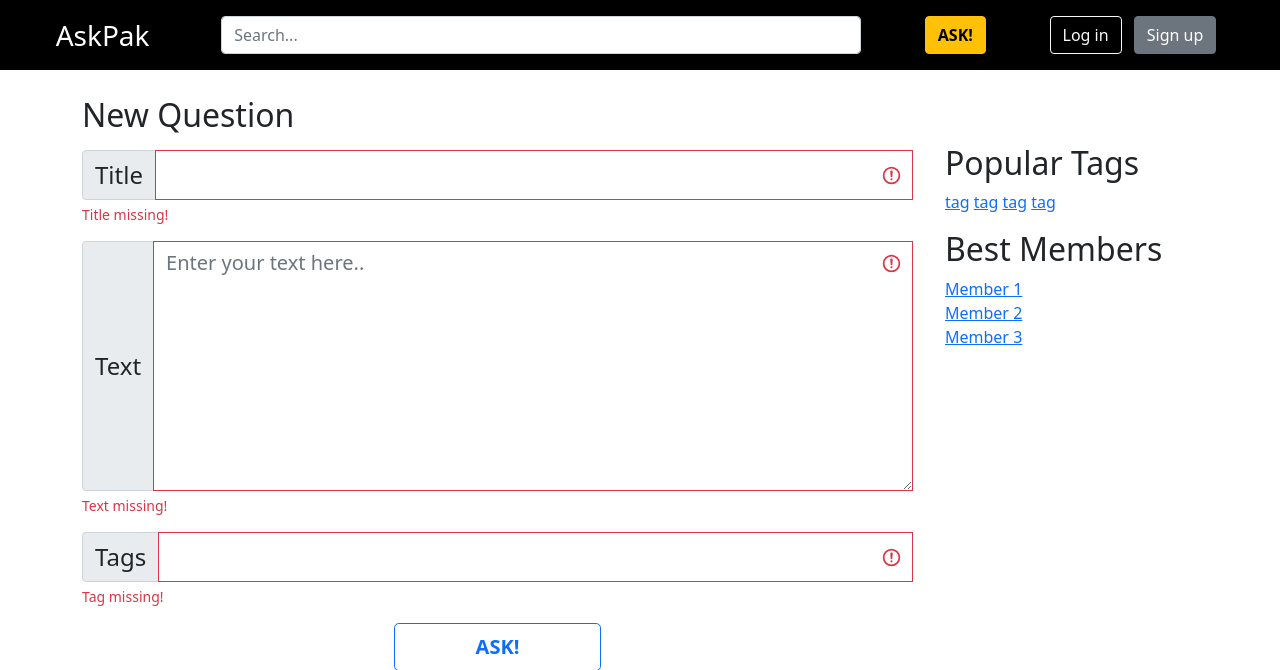
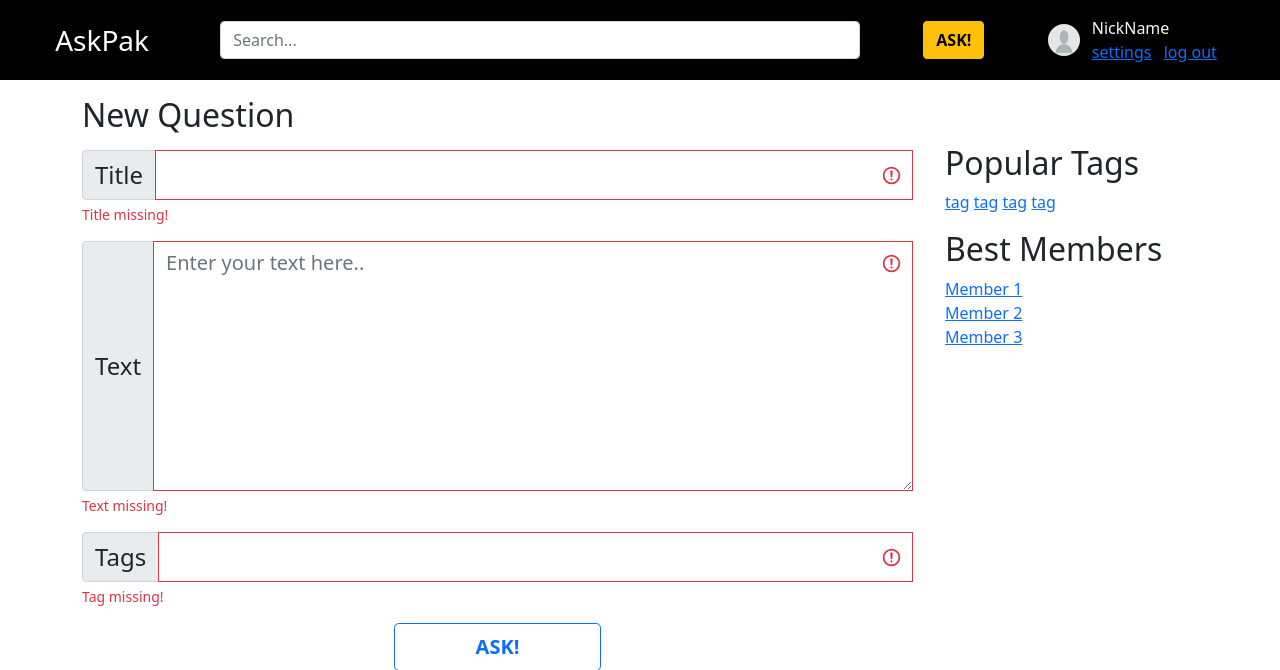
Before and after one commit to MrLeonardPak/technopark_hw-web, a Django app: page /ask/ in a window 1280 px wide. Shown: the top 670 px of the page. Run offline with Django 4.2, Linux system fonts and the light colour scheme; some libraries are stand-ins or nearby versions.

Commit message:
Add missing code

```diff
--- a/templates/ask.html
+++ b/templates/ask.html
@@ -1,4 +1,16 @@
 {% extends "inc/base.html"%}
+{% load static %}
+{% block user_block %}
+<!-- Have login -->
+<img src="{% static 'img/profile.jpg' %}" width="32" height="32" class="rounded-circle me-2">
+<div class="btn-group-vertical">
+  <span class="text-light">NickName</span>
+  <div>
+    <a href="#" class="me-2">settings</a>
+    <a href="login.html">log out</a>
+  </div>
+</div>
+{% endblock user_block %}
 
 {% block content %}
 <!-- Ask form -->
--- a/templates/inc/base.html
+++ b/templates/inc/base.html
@@ -19,8 +19,9 @@
     </form>
     <a href="ask.html" class="btn btn-warning fw-bold">ASK!</a>
     <div class="m-2">
-      <a href="login.html" class="btn btn-outline-light me-2">Log in</a>
-      <a href="signup.html" class="btn btn-secondary">Sign up</a>
+      {% block user_block %}
+      <!-- User -->
+      {% endblock user_block %}
     </div>
   </nav>
 
--- a/templates/index.html
+++ b/templates/index.html
@@ -1,4 +1,10 @@
 {% extends "inc/base.html"%}
+
+{% block user_block %}
+<!-- No login -->
+<a href="login.html" class="btn btn-outline-light me-2">Log in</a>
+<a href="signup.html" class="btn btn-secondary">Sign up</a>
+{% endblock user_block %}
 
 {% block content %}
 <!-- List of questions -->
--- a/templates/login.html
+++ b/templates/login.html
@@ -1,4 +1,10 @@
 {% extends "inc/base.html"%}
+
+{% block user_block %}
+<!-- No login -->
+<a href="login.html" class="btn btn-outline-light me-2">Log in</a>
+<a href="signup.html" class="btn btn-secondary">Sign up</a>
+{% endblock user_block %}
 
 {% block content %}
 <!-- Login form -->
--- a/templates/question.html
+++ b/templates/question.html
@@ -45,7 +45,7 @@
 {% endfor %}
 
 {% include "inc/pagination.html" %}
-
+<hr>
 <!-- New Answer -->
 <div class="row mt-5">
   <form method="post">
--- a/templates/signup.html
+++ b/templates/signup.html
@@ -1,4 +1,10 @@
 {% extends "inc/base.html"%}
+
+{% block user_block %}
+<!-- No login -->
+<a href="login.html" class="btn btn-outline-light me-2">Log in</a>
+<a href="signup.html" class="btn btn-secondary">Sign up</a>
+{% endblock user_block %}
 
 {% block content %}
 <!-- Registration form -->
```
